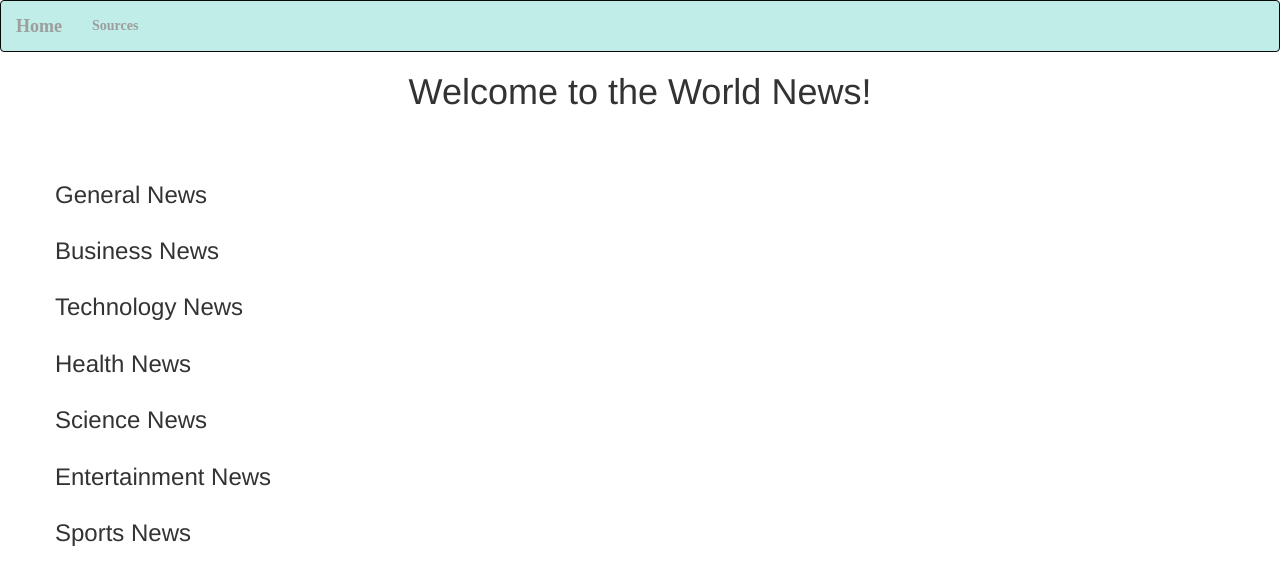
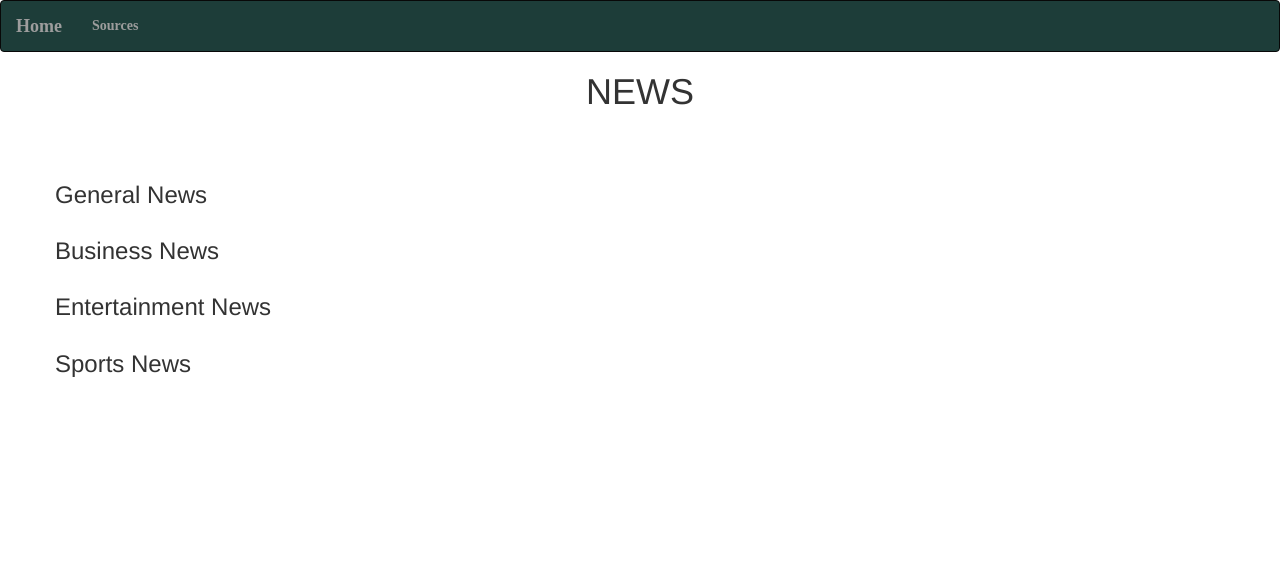
Before and after one commit to Ornella-KK/newsapi, a Flask app: template app/templates/index.html in a window 1280 px wide. Shown: the top 585 px of the page. Run offline with Flask 2, Linux system fonts and the light colour scheme; the template is opened without the code that fills it, so the values that code supplies are empty; some libraries are stand-ins or nearby versions; some web fonts are replaced.

Commit message:
added styles

```diff
--- a/app/templates/article.html
+++ b/app/templates/article.html
@@ -3,7 +3,7 @@
 
 <link rel="stylesheet" href="https://fonts.google.com/specimen/Nunito" type="text/css">
 {% block content %}
-<div class="container-fluid" style="font-family: Nunito;background-color: #C0EDE7;">
+<div class="container-fluid" style="font-family: Nunito;background-color:#faedf6;">
         <p>{{ macro.displayArticleList(articles) }}</p>
 </div>
 {% endblock %}
--- a/app/templates/index.html
+++ b/app/templates/index.html
@@ -5,12 +5,11 @@
 
 {% block styles%}
     {{ super() }}
-    <link rel="stylesheet" href="{{url_for('static',filename='css/home.css')}}">
     <link rel="stylesheet" href="https://fonts.google.com/specimen/Nunito" type="text/css">
 {% endblock %}
 {% block content %}
 <div class="title"style="margin-bottom: 20px;text-align:center;">
-    <h1>Welcome to the World News!</h1><br>
+    <h1>NEWS</h1><br>
 </div>
 <div class="container">
 
@@ -23,18 +22,6 @@
         {{macro.displayNewsList(business)}}
     </div>
     <div class="card row m-1">
-        <h3>Technology News</h3>
-        {{ macro.displayNewsList(technology) }}
-    </div>
-    <div class="card row m-1">
-        <h3>Health News</h3>
-        {{ macro.displayNewsList(health) }}
-    </div>
-    <div class="card row m-1">
-        <h3>Science News</h3>
-        {{ macro.displayNewsList(science) }}
-    </div>
-    <div class="card row m-1">
         <h3>Entertainment News</h3>
         {{macro.displayNewsList(entertainment)}}
     </div>
--- a/app/templates/macros.html
+++ b/app/templates/macros.html
@@ -2,7 +2,7 @@
 {% for news in news_list %}
 
 <link rel="stylesheet" href="https://fonts.google.com/specimen/Nunito" type="text/css">
-<div class=" card col-md-2 pt-2" style="font-family: Nunito;background-color: #C0EDE7;">
+<div class=" card col-md-2 pt-2" style="font-family: Nunito;background-color:#faedf6;">
     <a href="/news/{{news.id}}">{{news.name}}</a>
 </div>
 {% endfor %}
@@ -20,7 +20,7 @@
                 <p class="card-text">{{news.description}}</p>
                 <p class="card-text"><strong>Written by:</strong> {{news.author}}</p>
                 <p class="card-text"><strong>Published On:</strong> {{news.publishedAt}}</p>
-                <a href="{{news.url}}" class="btn btn-secondary" style="background-color: grey;color: whitesmoke;font-size: 15px;">Continue...</a>
+                <a href="{{news.url}}" class="btn btn-secondary" style="background-color: grey;color: whitesmoke;font-size: 15px;">Read...</a>
             </div>
         </div>
 
--- a/app/templates/navbar.html
+++ b/app/templates/navbar.html
@@ -1,5 +1,5 @@
 <link rel="stylesheet" href="https://fonts.google.com/specimen/Nunito" type="text/css">
-<div class="navbar navbar-inverse" role="navigation"style="font-family: Nunito;background-color: #C0EDE7;color:black;font-weight:bold;">
+<div class="navbar navbar-inverse" role="navigation"style="font-family: Nunito;background-color: #1d3d39;color:white;font-weight:bold;">
     <div class="container-fluid">
         <div class="navbar-header">
             <button type="button" class="navbar-toggle" data-toggle="collapse" data-target=".navbar-collapse">
```
